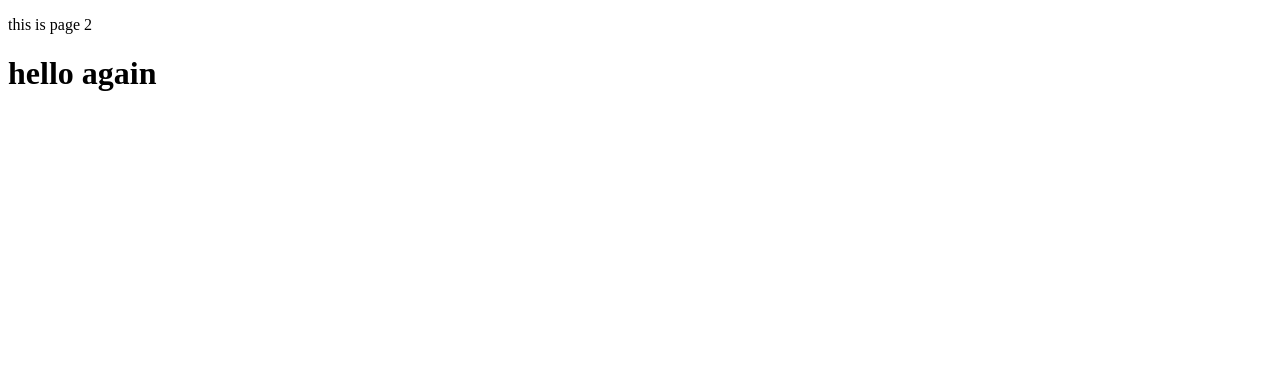
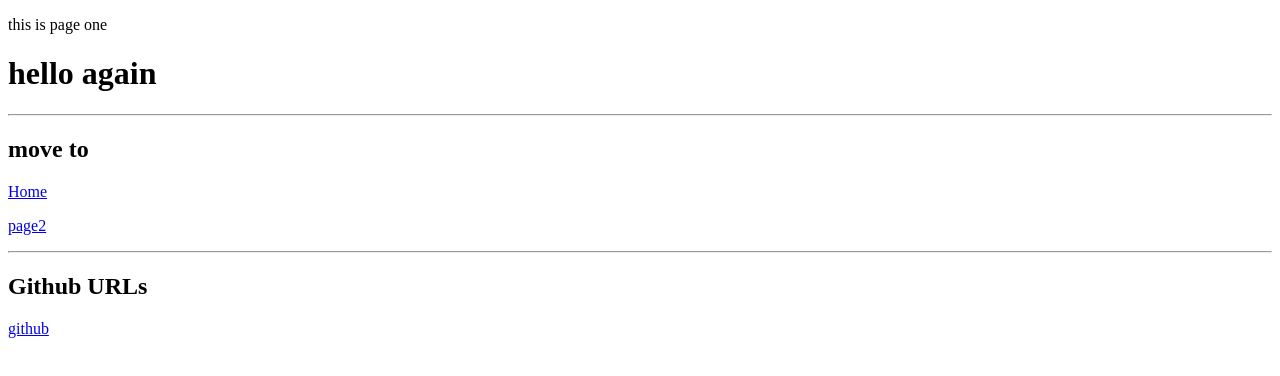
Before and after one commit to KENANI-Moetez/gitEvaluation, a plain HTML site: page page2.html in a window 1280 px wide. Drawn offline with Linux system fonts and the light colour scheme.

Commit message:
b2-m1 (links 3 pages)

```diff
--- a/page2.html
+++ b/page2.html
@@ -6,7 +6,16 @@
     <title>Document</title>
 </head>
 <body>
-    <p>this is page 2 </p>
+    <p>this is page one </p>
     <h1>hello again</h1>
+    <hr>
+    <h2>move to</h2>
+
+        <p><a href="index.html">Home</a></p>
+        <p><a href="page2.html">page2</a></p>
+
+     <hr>
+     <h2>Github URLs</h2>
+     <p><a href="https://github.com/KENANI-Moetez">github</a></p>
 </body>
 </html>
```
Also changed, not shown: index.html (+6 -0 lines), page1.html (+9 -0 lines).
